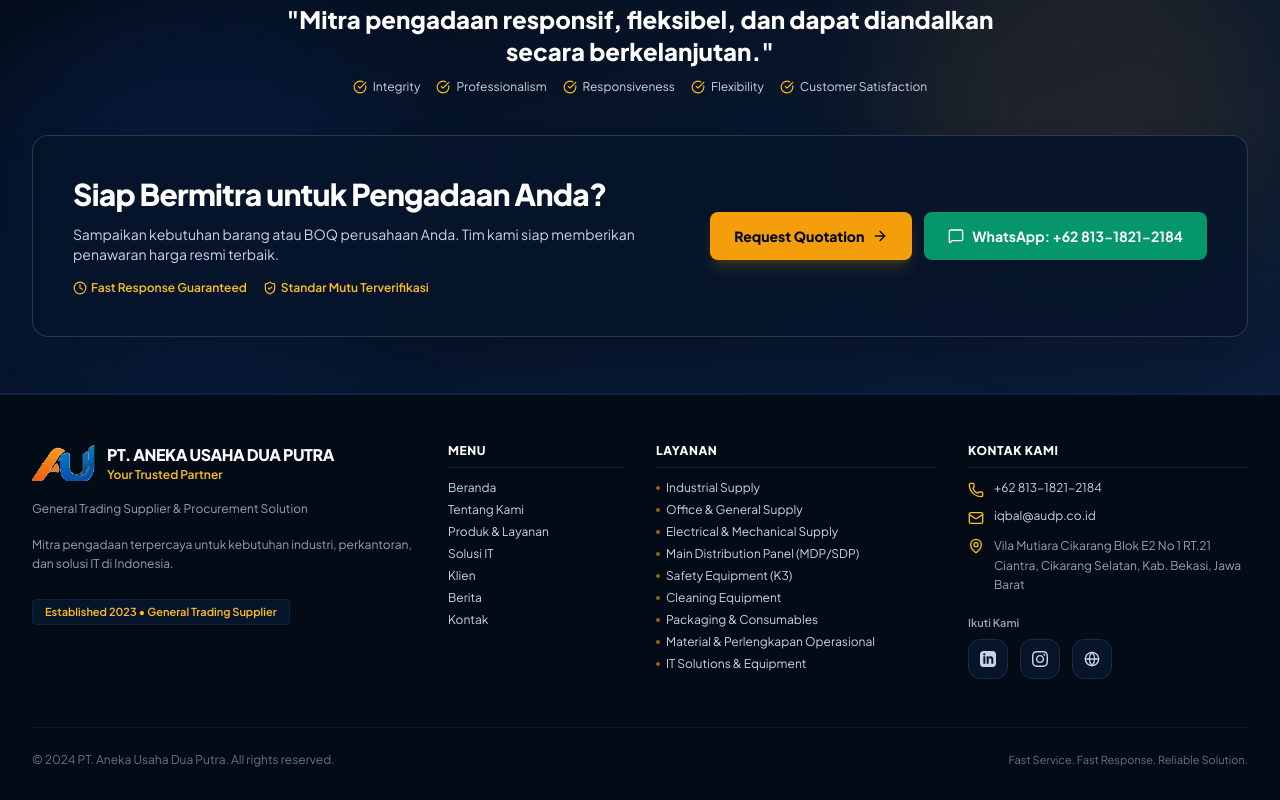
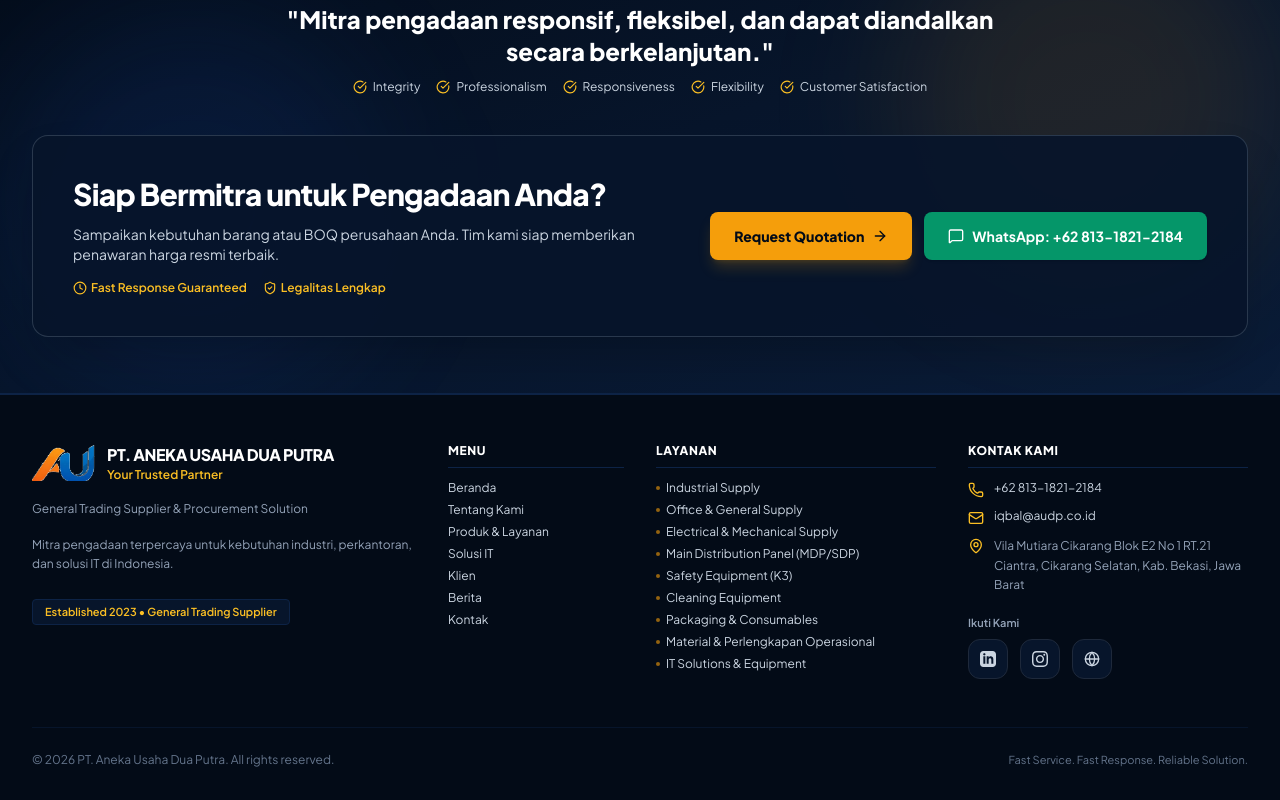
Before and after one commit to abro212/audp, a React (Vite) app: page / in a window 1280 px wide. Shown: the part 3186-3986 px from the top of the page. Built offline with nearby package versions, Linux system fonts and the light colour scheme.

Commit message:
chore: update trust badge text to Legalitas Lengkap and dynamic current year copyright

```diff
--- a/src/components/Footer.tsx
+++ b/src/components/Footer.tsx
@@ -188,7 +188,7 @@ export const Footer: React.FC<FooterProps> = ({
 
         {/* Bottom Bar: Copyright matching Mockup */}
         <div className="pt-6 border-t border-navy-900 flex flex-col sm:flex-row items-center justify-between text-xs text-slate-500 gap-2">
-          <p>© 2024 PT. Aneka Usaha Dua Putra. All rights reserved.</p>
+          <p>© {new Date().getFullYear()} PT. Aneka Usaha Dua Putra. All rights reserved.</p>
           <p className="text-[11px]">
             {companyInfo.motto}
           </p>
--- a/src/components/ReadyToPartnerCTA.tsx
+++ b/src/components/ReadyToPartnerCTA.tsx
@@ -67,7 +67,7 @@ export const ReadyToPartnerCTA: React.FC<ReadyToPartnerCTAProps> = ({
                 <Clock className="w-3.5 h-3.5" /> Fast Response Guaranteed
               </span>
               <span className="flex items-center gap-1">
-                <ShieldCheck className="w-3.5 h-3.5" /> {language === 'id' ? 'Standar Mutu Terverifikasi' : 'Verified Quality Standards'}
+                <ShieldCheck className="w-3.5 h-3.5" /> {language === 'id' ? 'Legalitas Lengkap' : 'Complete Legal Compliance'}
               </span>
             </div>
           </div>
```
